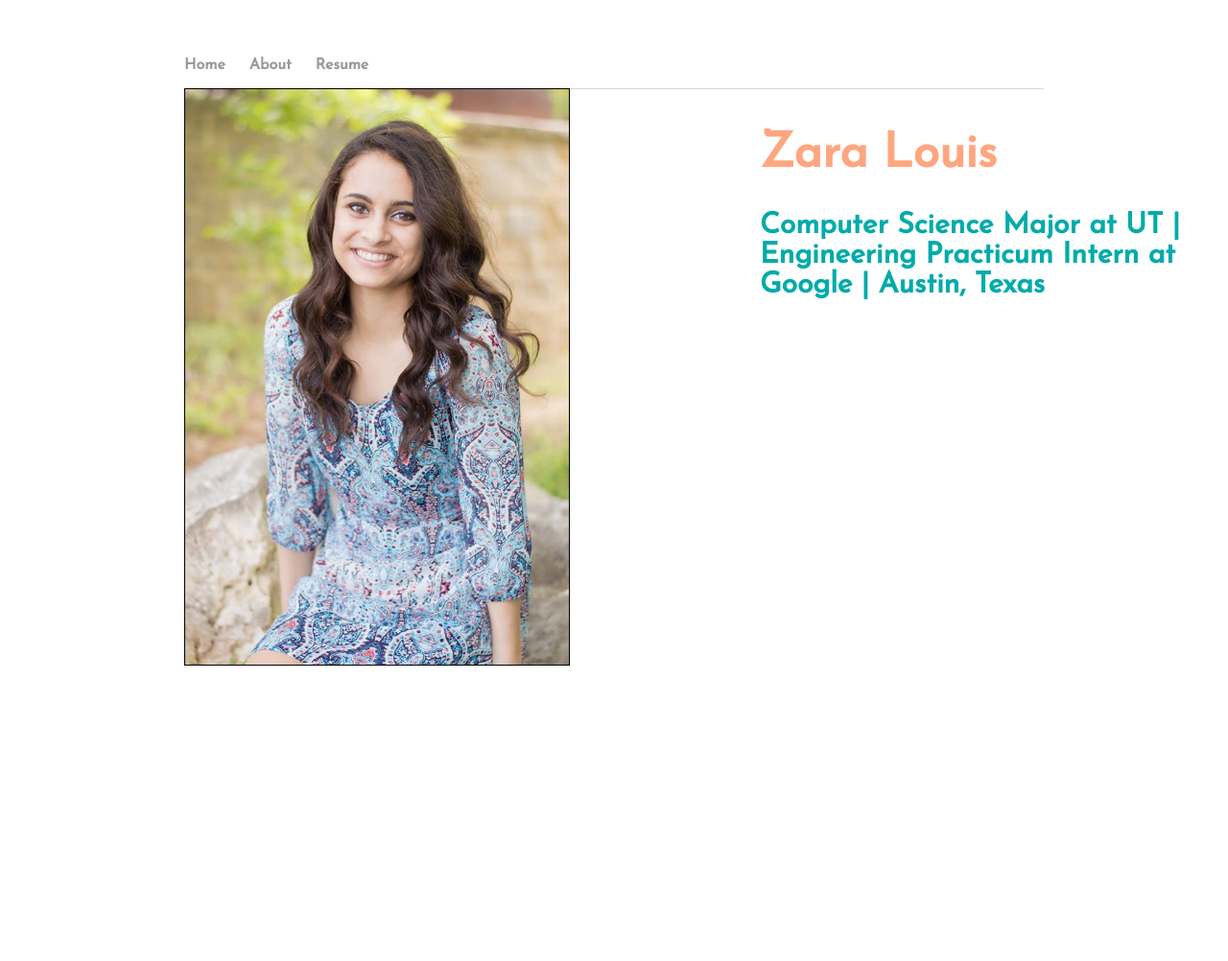
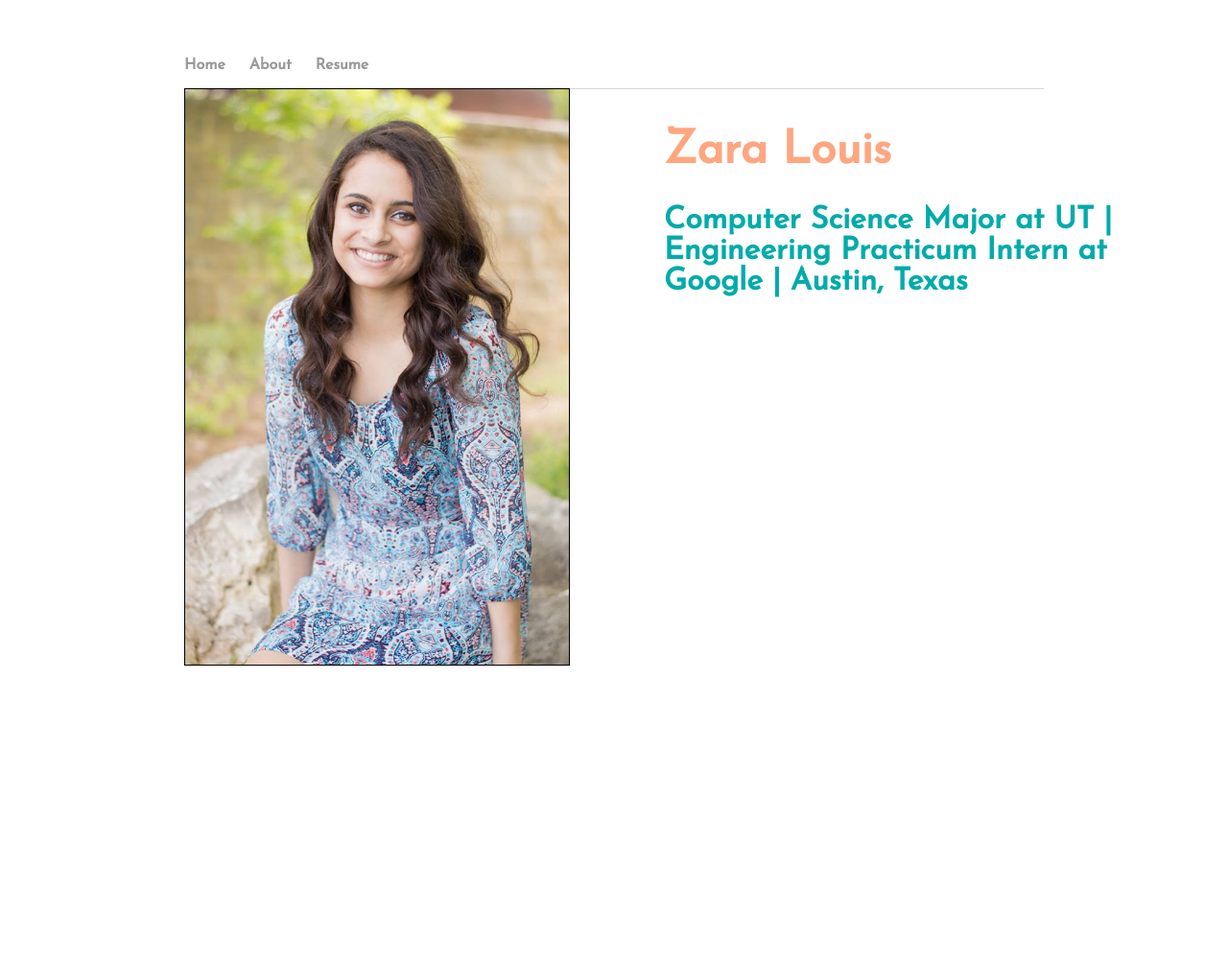
Before and after one commit to zaralouis/zaralouis.github.io, a Jekyll site: the page built from index.html, in a window 1280 px wide. Shown: the whole page at 96% size. Built offline with Jekyll 4.4.1, drawn with Linux system fonts in a browser that asks for light colours.

Commit message:
Update main.css

```diff
--- a/css/main.css
+++ b/css/main.css
@@ -38,7 +38,7 @@ a:hover {
     width: 40%;
     height: 100%;
     overflow: auto;
-    margin-left: 600px;
+    margin-left: 500px;
     margin-right: 5px;
     margin-top: 10px;
 }
@@ -50,12 +50,12 @@ a:hover {
 }
 
 h1 {
-    font-size: 50px;
+    font-size: 3em;
     font-family: 'Josefin Sans', sans-serif;
 }
 
 h2 {
-  font-size: 30px;
+  font-size: 2em;
   font-family: 'Josefin Sans', sans-serif;
 }
 p {
```
